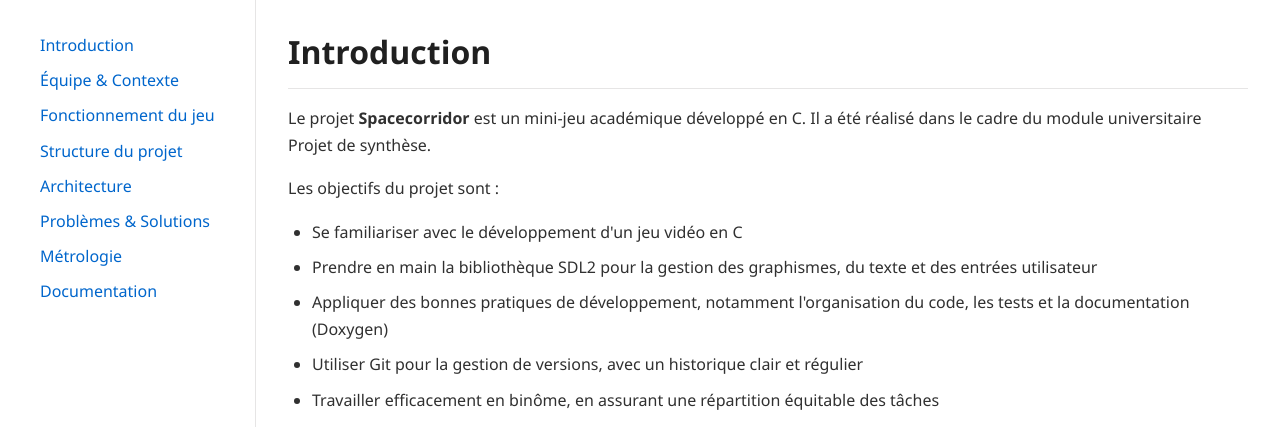
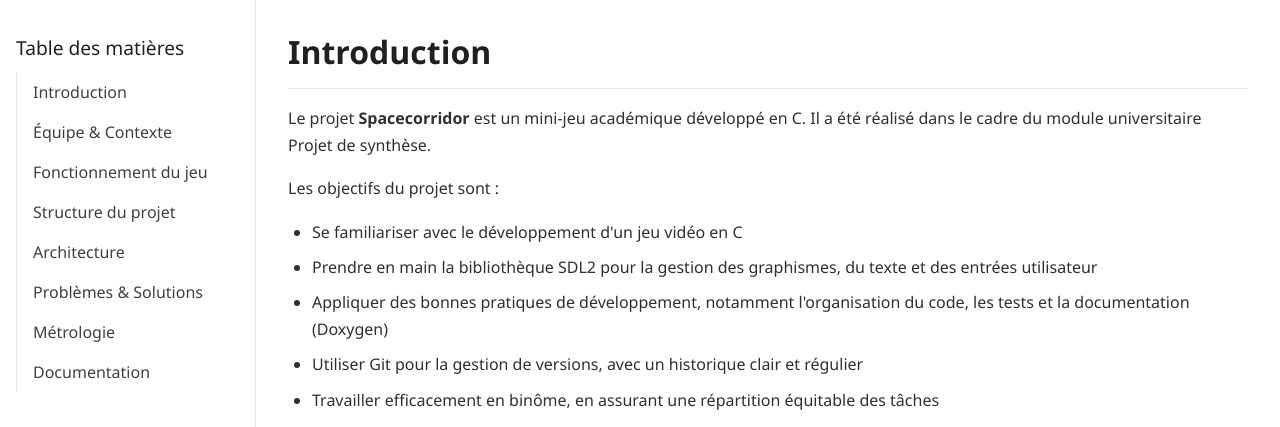
Before and after one commit to Levitifox/spacecorridor, a plain HTML site: page site/index.html in a window 1280 px wide. Shown: the top 427 px of the page. Drawn offline with Linux system fonts and the light colour scheme.

Commit message:
Update sidebar styles

```diff
--- a/site/index.html
+++ b/site/index.html
@@ -7,6 +7,7 @@
     </head>
     <body>
         <div class="sidebar">
+            <p class="list">Table des matières</p>
             <nav>
                 <ul>
                     <li><a href="#introduction">Introduction</a></li>
--- a/site/styles.css
+++ b/site/styles.css
@@ -79,12 +79,18 @@ pre {
     border-left: #cbbb9a solid 4px;
 
     & {
-        max-width: 800px;
+        max-width: 900px;
     }
 }
 
 .code {
     max-width: 700px;
+}
+
+.list {
+    font-size: 1.2em;
+    color: #202020;
+    margin: 0 0 0.5rem;
 }
 
 .img {
@@ -136,6 +142,28 @@ aside {
     border-right: 1px solid #e6e5e5;
     padding: 2rem 1rem;
     z-index: 100;
+
+    li {
+        border-left: 1px solid #e6e5e5;
+        padding: 0.4rem 1rem;
+        margin: 0;
+
+        a {
+            color: #404040;
+        }
+        a:hover {
+            color: #0066cc;
+            text-decoration: none;
+        }
+    }
+
+    li:hover {
+        border-left: 1px solid #ababab;
+    }
+
+    ul {
+        margin: 0;
+    }
 }
 
 .sidebar nav ul {
```
